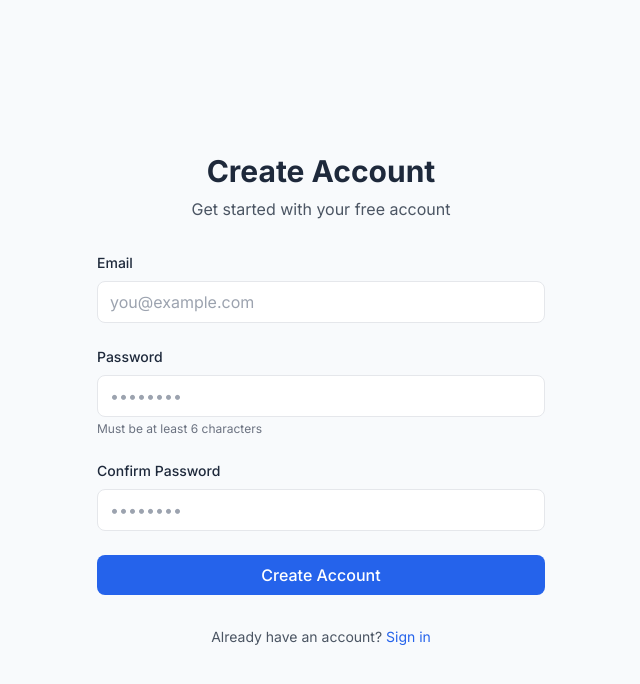
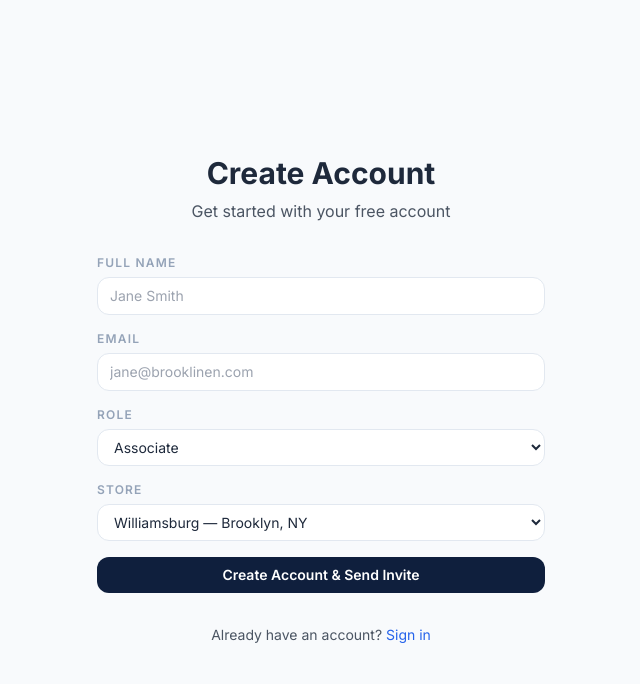
Before and after one commit to visuxlize/Brooklinen-Backstage, a Next.js app: page /auth/signup in a window 1280 px wide. Shown: the top 684 px of the page, without its empty margins (319-959 px from the left). Built offline with nearby package versions, Linux system fonts and the light colour scheme; no server answers.

Commit message:
Refactor SignupForm component to streamline user registration process, incorporating role selection and improved success feedback.

```diff
--- a/components/auth/SignupForm.tsx
+++ b/components/auth/SignupForm.tsx
@@ -1,123 +1,141 @@
 'use client'
 
 import { useState } from 'react'
-import { createClient } from '@/lib/supabase/client'
 import { useRouter } from 'next/navigation'
+import { Button } from '@/components/ui/Button'
+import { STORE_CONFIG } from '@/lib/stores'
+import { CheckCircle } from 'lucide-react'
+
+const ROLES = ['ops', 'leader', 'associate'] as const
 
 export function SignupForm() {
-  const [email, setEmail] = useState('')
-  const [password, setPassword] = useState('')
-  const [confirmPassword, setConfirmPassword] = useState('')
+  const router = useRouter()
+  const [form, setForm] = useState({
+    name: '',
+    email: '',
+    role: 'associate' as (typeof ROLES)[number],
+    storeId: STORE_CONFIG[0].id as number,
+  })
+  const [loading, setLoading] = useState(false)
   const [error, setError] = useState<string | null>(null)
-  const [loading, setLoading] = useState(false)
-  const router = useRouter()
-  const supabase = createClient()
+  const [success, setSuccess] = useState(false)
 
-  const handleSubmit = async (e: React.FormEvent) => {
+  async function handleSubmit(e: React.FormEvent) {
     e.preventDefault()
+    setLoading(true)
     setError(null)
 
-    // Validate passwords match
-    if (password !== confirmPassword) {
-      setError('Passwords do not match')
-      return
-    }
-
-    // Validate password strength
-    if (password.length < 6) {
-      setError('Password must be at least 6 characters')
-      return
-    }
-
-    setLoading(true)
-
     try {
-      const { error } = await supabase.auth.signUp({
-        email,
-        password,
-        options: {
-          emailRedirectTo: `${window.location.origin}/auth/callback`,
-        },
+      const res = await fetch('/api/admin/users', {
+        method: 'POST',
+        headers: { 'Content-Type': 'application/json' },
+        body: JSON.stringify({
+          name: form.name,
+          email: form.email,
+          role: form.role,
+          storeId: form.role === 'ops' ? null : form.storeId,
+        }),
       })
-
-      if (error) {
-        setError(error.message)
-        return
-      }
-
-      // Success! You may want to show a message about checking email
-      router.push('/dashboard')
-      router.refresh()
+      const data = await res.json()
+      if (!res.ok) throw new Error(data.error ?? 'Failed to create user')
+      setSuccess(true)
     } catch (err) {
-      setError('An unexpected error occurred')
+      setError(err instanceof Error ? err.message : 'Something went wrong')
     } finally {
       setLoading(false)
     }
   }
 
+  if (success) {
+    return (
+      <div className="text-center py-4">
+        <div className="w-12 h-12 bg-green-50 rounded-full flex items-center justify-center mx-auto mb-4">
+          <CheckCircle className="w-6 h-6 text-green-600" />
+        </div>
+        <h2 className="font-semibold text-slate-900 mb-2">Account Created</h2>
+        <p className="text-sm text-slate-500 mb-4">An invite email has been sent to {form.email}.</p>
+        <Button variant="secondary" onClick={() => router.push('/admin')}>
+          Go to Admin
+        </Button>
+      </div>
+    )
+  }
+
   return (
-    <form onSubmit={handleSubmit} className="space-y-6">
+    <form onSubmit={handleSubmit} className="space-y-4">
       {error && (
-        <div className="p-3 bg-red-50 dark:bg-red-950 border border-red-200 dark:border-red-800 rounded text-red-600 dark:text-red-400 text-sm">
+        <div className="bg-red-50 border border-red-200 text-red-700 text-sm px-4 py-3 rounded-xl">
           {error}
         </div>
       )}
 
       <div>
-        <label htmlFor="email" className="block text-sm font-medium mb-2">
-          Email
+        <label className="text-xs font-semibold uppercase tracking-widest text-slate-400 block mb-1.5">
+          Full Name
         </label>
         <input
-          id="email"
-          type="email"
-          value={email}
-          onChange={(e) => setEmail(e.target.value)}
+          type="text"
           required
-          className="w-full px-3 py-2 border rounded-lg focus:outline-none focus:ring-2 focus:ring-blue-500 dark:bg-gray-800 dark:border-gray-700"
-          placeholder="you@example.com"
+          value={form.name}
+          onChange={(e) => setForm({ ...form, name: e.target.value })}
+          placeholder="Jane Smith"
+          className="border border-slate-200 rounded-xl px-3 py-2 text-sm focus:outline-none focus:ring-2 focus:ring-[var(--brand-navy)] w-full"
         />
       </div>
 
       <div>
-        <label htmlFor="password" className="block text-sm font-medium mb-2">
-          Password
+        <label className="text-xs font-semibold uppercase tracking-widest text-slate-400 block mb-1.5">
+          Email
         </label>
         <input
-          id="password"
-          type="password"
-          value={password}
-          onChange={(e) => setPassword(e.target.value)}
+          type="email"
           required
-          className="w-full px-3 py-2 border rounded-lg focus:outline-none focus:ring-2 focus:ring-blue-500 dark:bg-gray-800 dark:border-gray-700"
-          placeholder="••••••••"
+          value={form.email}
+          onChange={(e) => setForm({ ...form, email: e.target.value })}
+          placeholder="jane@brooklinen.com"
+          className="border border-slate-200 rounded-xl px-3 py-2 text-sm focus:outline-none focus:ring-2 focus:ring-[var(--brand-navy)] w-full"
         />
-        <p className="text-xs text-gray-500 mt-1">
-          Must be at least 6 characters
-        </p>
       </div>
 
       <div>
-        <label htmlFor="confirmPassword" className="block text-sm font-medium mb-2">
-          Confirm Password
+        <label className="text-xs font-semibold uppercase tracking-widest text-slate-400 block mb-1.5">
+          Role
         </label>
-        <input
-          id="confirmPassword"
-          type="password"
-          value={confirmPassword}
-          onChange={(e) => setConfirmPassword(e.target.value)}
-          required
-          className="w-full px-3 py-2 border rounded-lg focus:outline-none focus:ring-2 focus:ring-blue-500 dark:bg-gray-800 dark:border-gray-700"
-          placeholder="••••••••"
-        />
+        <select
+          value={form.role}
+          onChange={(e) => setForm({ ...form, role: e.target.value as typeof form.role })}
+          className="border border-slate-200 rounded-xl px-3 py-2 text-sm focus:outline-none focus:ring-2 focus:ring-[var(--brand-navy)] w-full bg-white"
+        >
+          {ROLES.map((r) => (
+            <option key={r} value={r}>
+              {r.charAt(0).toUpperCase() + r.slice(1)}
+            </option>
+          ))}
+        </select>
       </div>
 
-      <button
-        type="submit"
-        disabled={loading}
-        className="w-full bg-blue-600 hover:bg-blue-700 disabled:bg-blue-400 text-white py-2 px-4 rounded-lg font-medium transition-colors"
-      >
-        {loading ? 'Creating account...' : 'Create Account'}
-      </button>
+      {form.role !== 'ops' && (
+        <div>
+          <label className="text-xs font-semibold uppercase tracking-widest text-slate-400 block mb-1.5">
+            Store
+          </label>
+          <select
+            value={form.storeId}
+            onChange={(e) => setForm({ ...form, storeId: parseInt(e.target.value) })}
+            className="border border-slate-200 rounded-xl px-3 py-2 text-sm focus:outline-none focus:ring-2 focus:ring-[var(--brand-navy)] w-full bg-white"
+          >
+            {STORE_CONFIG.map((s) => (
+              <option key={s.id} value={s.id}>
+                {s.name} — {s.city}
+              </option>
+            ))}
+          </select>
+        </div>
+      )}
+
+      <Button type="submit" isLoading={loading} className="w-full justify-center">
+        Create Account &amp; Send Invite
+      </Button>
     </form>
   )
 }
```
